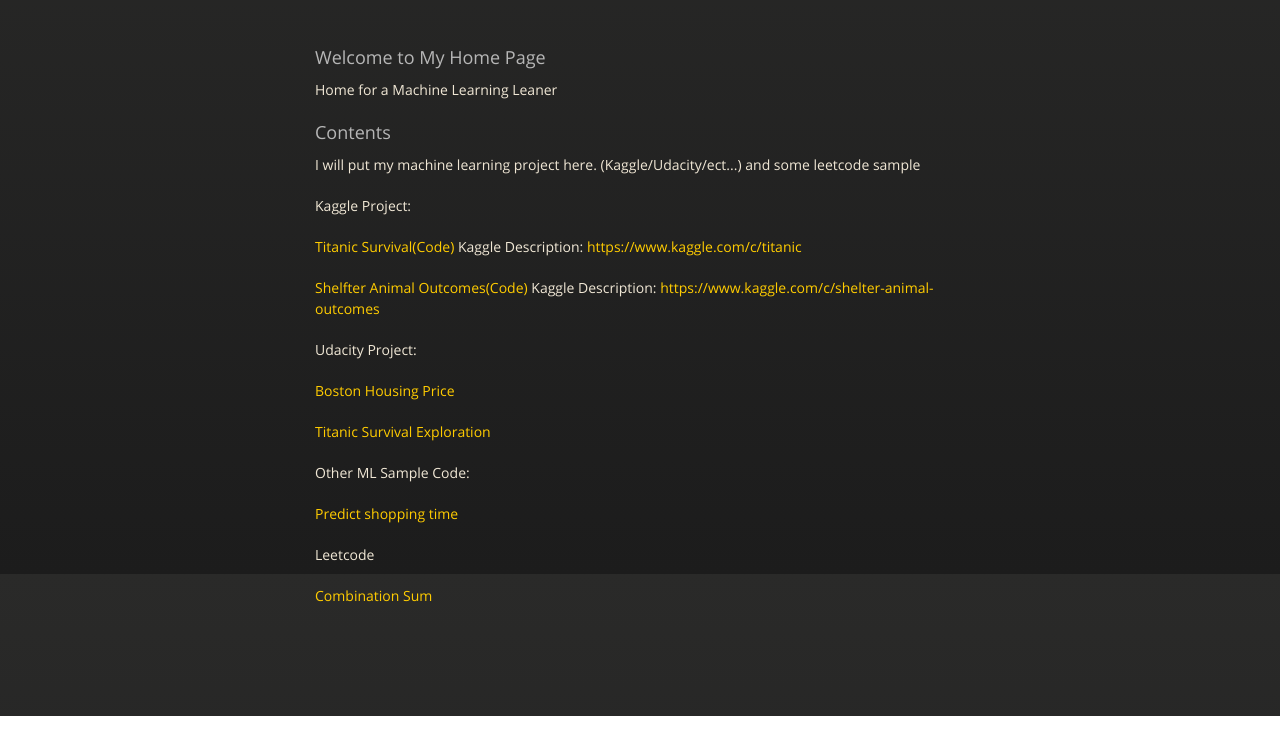
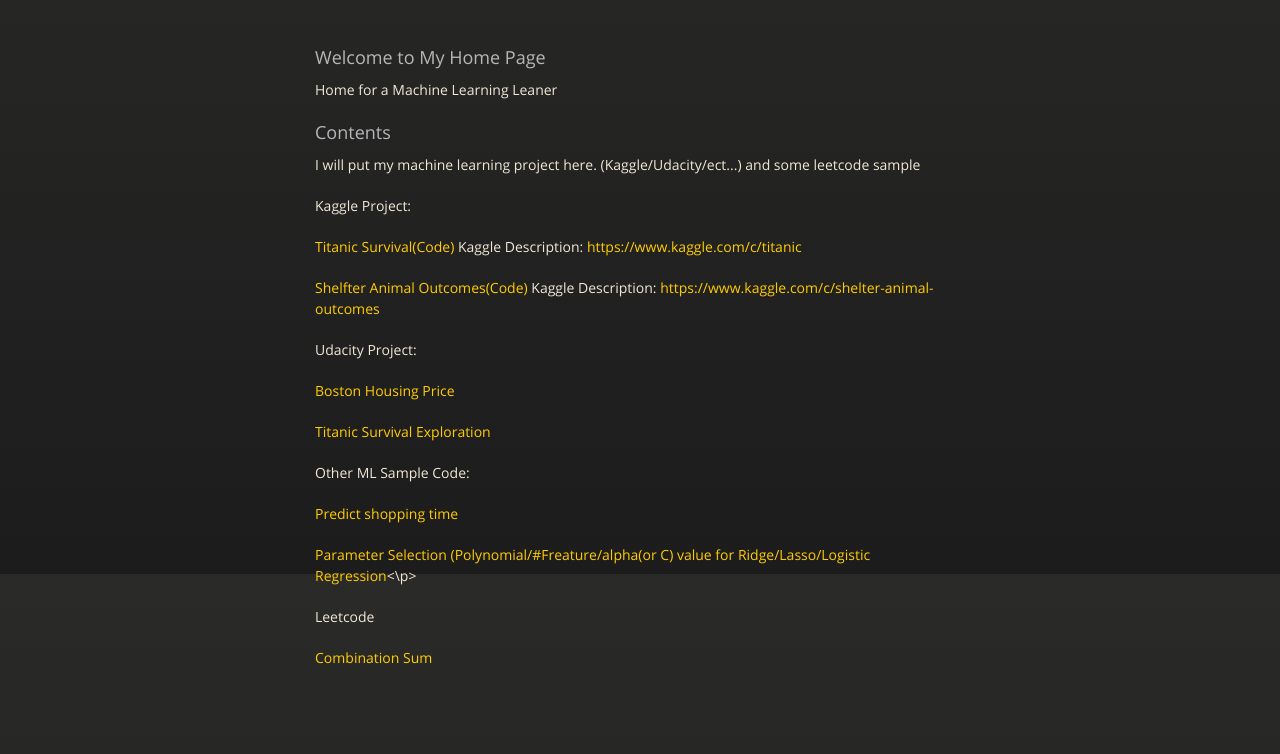
Before and after one commit to icedarkness/icedarkness.github.io, a plain HTML site: page index.html in a window 1280 px wide. Shown: the part 226-980 px from the top of the page. Before the commit the page ends 942 px from the top, so only its background shows below. Drawn offline with nearby package versions, Linux system fonts and the light colour scheme.

Commit message:
Update index.html

```diff
--- a/index.html
+++ b/index.html
@@ -56,6 +56,7 @@
 
 <p>Other ML Sample Code:</p>
 <p><a href="https://github.com/icedarkness/icedarkness.github.io/blob/master/predict_shopping_time">Predict shopping time</a></p>
+<p><a href="https://github.com/icedarkness/machine_learning/blob/gh-pages/parameter_selection_reg">Parameter Selection (Polynomial/#Freature/alpha(or C) value for Ridge/Lasso/Logistic Regression</a><\p>
 
 <p>Leetcode</p>
 <p><a href="https://github.com/icedarkness/leetcode/blob/gh-pages/combination_sum">Combination Sum</a></p>
```
